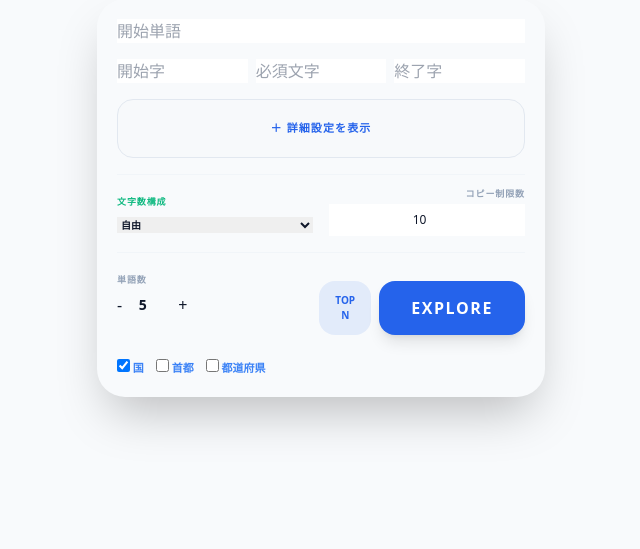
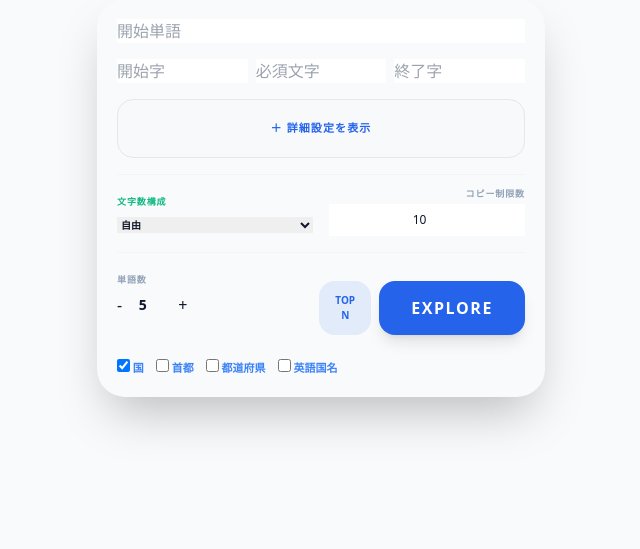
Before and after one commit to xjrstjrwvg-commits/Beijing, a Flask app: page / in a window 1280 px wide. Shown: the part 69-618 px from the top of the page, without its empty margins (319-959 px from the left). Run offline with Flask 3, Linux system fonts and the light colour scheme; some libraries are stand-ins or nearby versions.

Commit message:
Add checkbox for English country names in index.html

```diff
--- a/templates/index.html
+++ b/templates/index.html
@@ -192,6 +192,7 @@
         <label class="cursor-pointer text-blue-500"><input type="checkbox" name="cat" value="country" checked onchange="loadDictionaryUI()"> 国</label>
         <label class="cursor-pointer text-blue-500"><input type="checkbox" name="cat" value="capital" onchange="loadDictionaryUI()"> 首都</label>
         <label class="cursor-pointer text-blue-500"><input type="checkbox" name="cat" value="prefectures" onchange="loadDictionaryUI()"> 都道府県</label>
+        <label class="cursor-pointer text-blue-500"><input type="checkbox" name="cat" value="english_countries" onchange="loadDictionaryUI()"> 英語国名</label>
     </div>
 </div>
 
```
